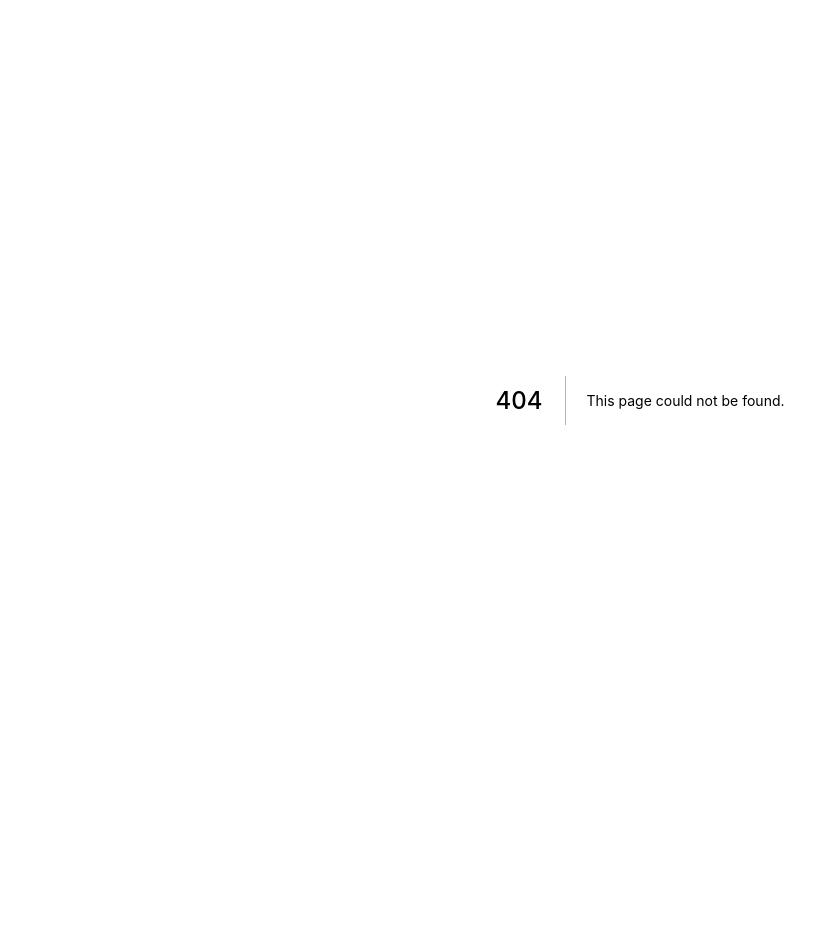
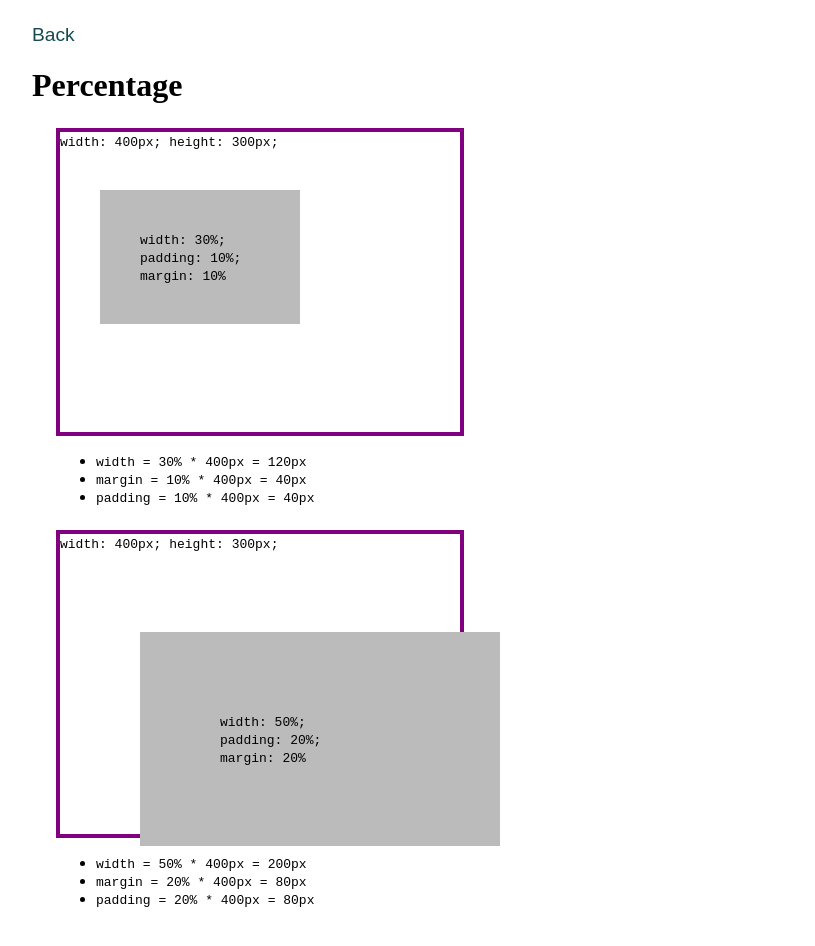
Before and after one commit to shawnrivers/learning-memo-web, a Next.js app: page /css/percentage in a window 1280 px wide. Before the commit this address had no page. Shown: the top 946 px of the page, without its empty margins (0-815 px from the left). Before the commit the page ends 800 px from the top, so only its background shows below. Built offline with nearby package versions, Linux system fonts and the light colour scheme.

Commit message:
Add CSS percentage page

```diff
--- a/src/constants/routes.ts
+++ b/src/constants/routes.ts
@@ -81,6 +81,10 @@ export const learningCssRoutes: Route[] = [
     to: '/css/box-model',
     name: 'Box Model',
   },
+  {
+    to: '/css/percentage',
+    name: 'Percentage',
+  },
 ];
 
 export const learningNextRoutes: Route[] = [
--- /dev/null
+++ b/src/pages/css/percentage.tsx
@@ -0,0 +1,97 @@
+/**@jsx jsx */
+import { jsx, css } from '@emotion/core';
+import * as React from 'react';
+import { TopicPage } from '../../components/templates/TopicPage';
+
+const PercentagePage: React.FC = () => {
+  return (
+    <TopicPage heading='Percentage'>
+      <figure
+        css={css`
+          margin: 24px;
+        `}
+      >
+        <div
+          css={css`
+            border: 4px solid purple;
+            width: 400px;
+            height: 300px;
+          `}
+        >
+          <code>width: 400px; height: 300px;</code>
+          <div
+            css={css`
+              width: 30%;
+              margin: 10%;
+              padding: 10%;
+              background-color: #bbbbbb;
+            `}
+          >
+            <code>
+              width: 30%; <br />
+              padding: 10%; <br />
+              margin: 10%
+            </code>
+          </div>
+        </div>
+        <figcaption>
+          <ul>
+            <li>
+              <code>width = 30% * 400px = 120px</code>
+            </li>
+            <li>
+              <code>margin = 10% * 400px = 40px</code>
+            </li>
+            <li>
+              <code>padding = 10% * 400px = 40px</code>
+            </li>
+          </ul>
+        </figcaption>
+      </figure>
+      <figure
+        css={css`
+          margin: 24px;
+        `}
+      >
+        <div
+          css={css`
+            border: 4px solid purple;
+            width: 400px;
+            height: 300px;
+          `}
+        >
+          <code>width: 400px; height: 300px;</code>
+          <div
+            css={css`
+              width: 50%;
+              margin: 20%;
+              padding: 20%;
+              background-color: #bbbbbb;
+            `}
+          >
+            <code>
+              width: 50%; <br />
+              padding: 20%; <br />
+              margin: 20%
+            </code>
+          </div>
+        </div>
+        <figcaption>
+          <ul>
+            <li>
+              <code>width = 50% * 400px = 200px</code>
+            </li>
+            <li>
+              <code>margin = 20% * 400px = 80px</code>
+            </li>
+            <li>
+              <code>padding = 20% * 400px = 80px</code>
+            </li>
+          </ul>
+        </figcaption>
+      </figure>
+    </TopicPage>
+  );
+};
+
+export default PercentagePage;
```
